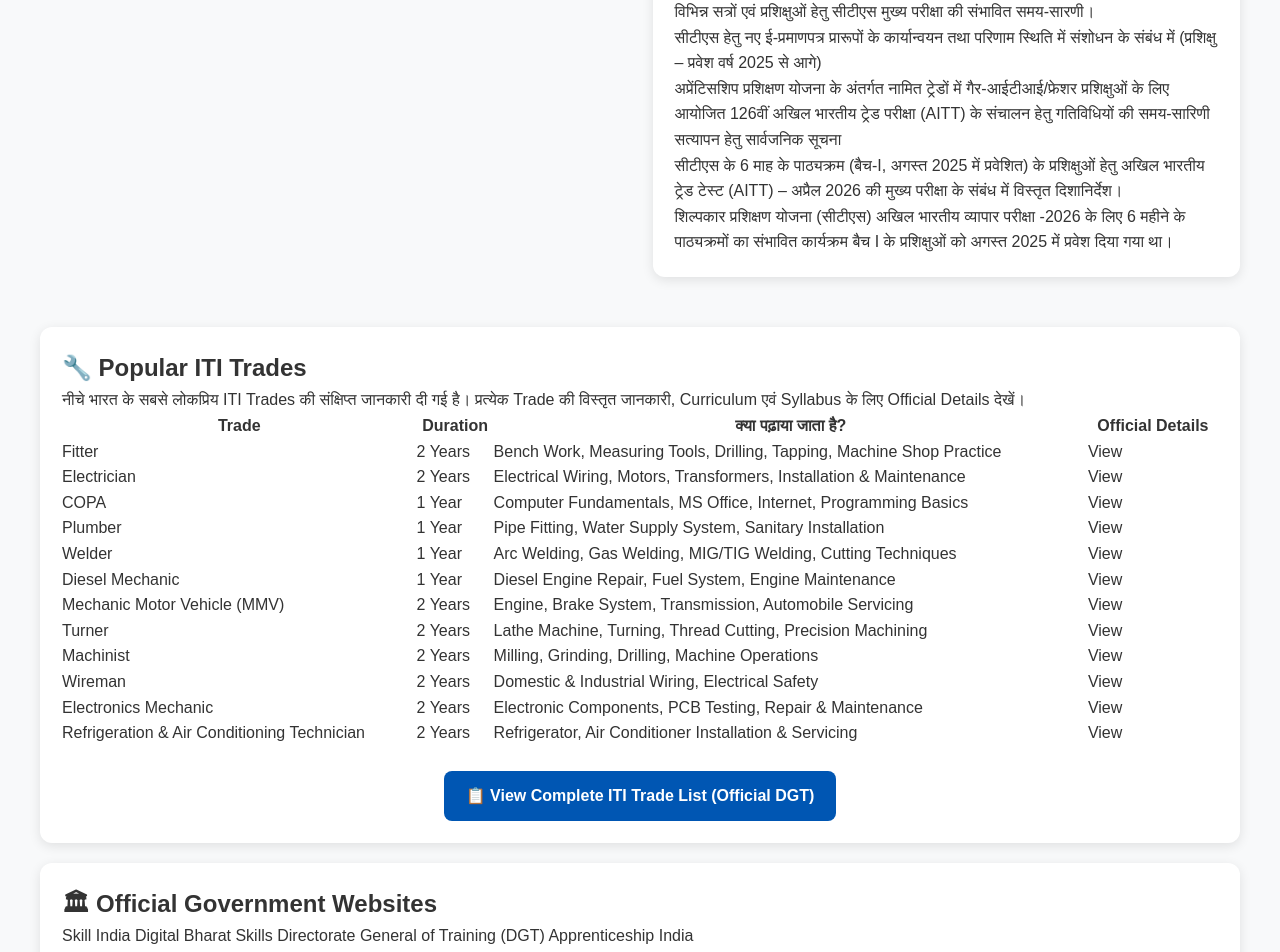
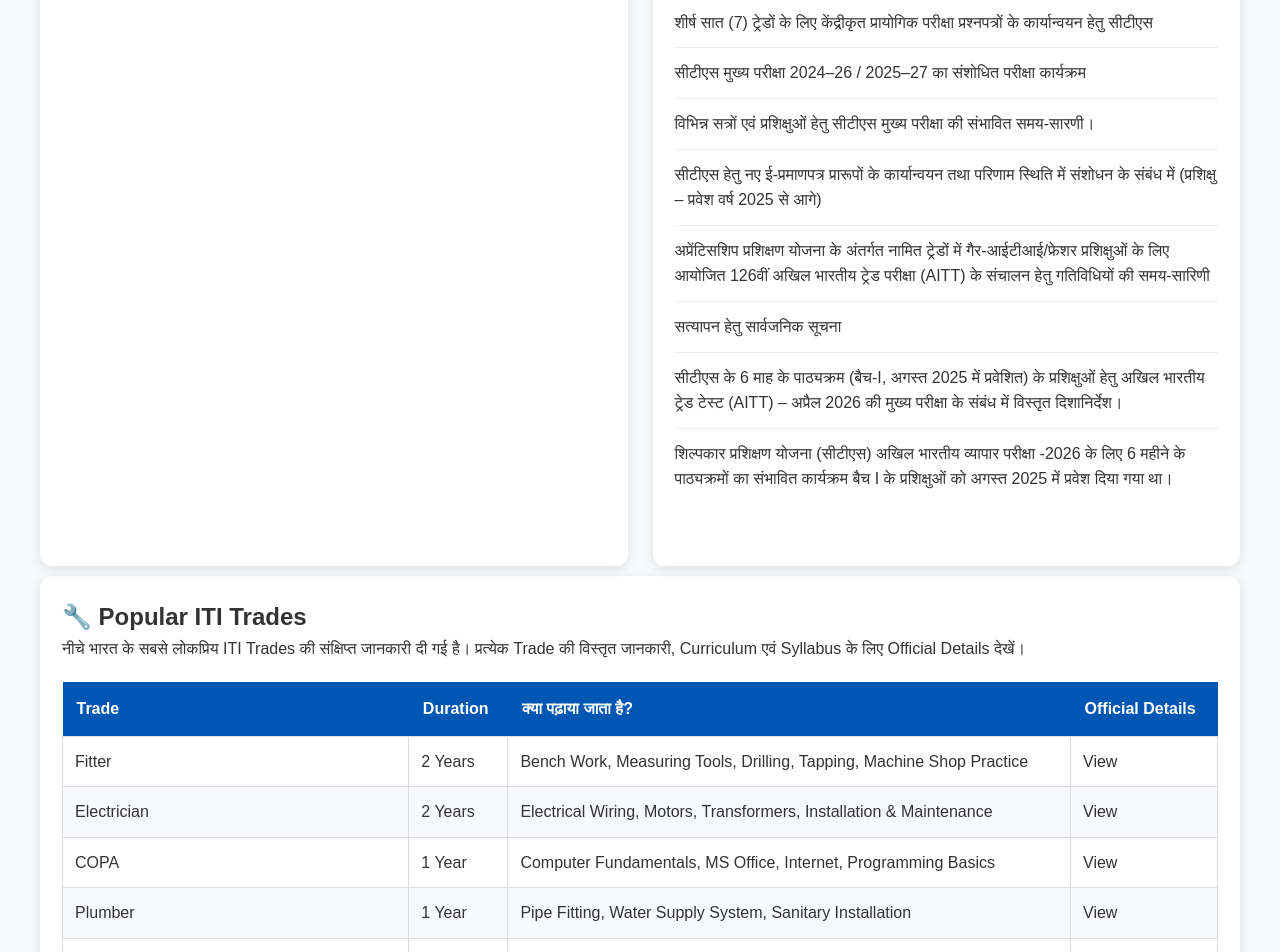
Before and after one commit to itistudycentre/itistudycentre.in, a website: page index.html in a window 1280 px wide. Shown: the part 974-1926 px from the top of the page. Drawn offline with Linux system fonts and the light colour scheme.

Commit message:
Update pages.css

```diff
--- a/css/pages.css
+++ b/css/pages.css
@@ -138,3 +138,92 @@ line-height:1.7;
 color:#444;
 margin-bottom:15px;
 }
+/* ==========================================
+HOME PAGE BOXES
+========================================== */
+
+.result-card,
+.updates-card{
+height:100%;
+}
+
+.result-card ul,
+.updates-card ul{
+list-style:none;
+padding:0;
+margin:0;
+}
+
+.result-card li,
+.updates-card li{
+padding:12px 0;
+border-bottom:1px solid #ececec;
+}
+
+.result-card li:last-child,
+.updates-card li:last-child{
+border-bottom:none;
+}
+
+.result-card a{
+color:#0056b3;
+font-weight:600;
+}
+
+.result-card a:hover{
+color:#003b75;
+text-decoration:underline;
+}
+
+/* Government Links */
+
+.gov-grid{
+display:grid;
+grid-template-columns:repeat(auto-fit,minmax(220px,1fr));
+gap:18px;
+margin-top:20px;
+}
+
+.gov-grid a{
+display:block;
+padding:15px;
+background:#0056b3;
+color:#fff;
+border-radius:10px;
+text-align:center;
+font-weight:600;
+transition:.3s;
+}
+
+.gov-grid a:hover{
+background:#003b75;
+transform:translateY(-3px);
+}
+
+/* Trade Table */
+
+.trade-table{
+width:100%;
+border-collapse:collapse;
+margin-top:20px;
+}
+
+.trade-table th{
+background:#0056b3;
+color:#fff;
+padding:14px;
+text-align:left;
+}
+
+.trade-table td{
+padding:12px;
+border:1px solid #ddd;
+}
+
+.trade-table tr:nth-child(even){
+background:#f7f9fc;
+}
+
+.trade-table tr:hover{
+background:#eef5ff;
+   }
```
